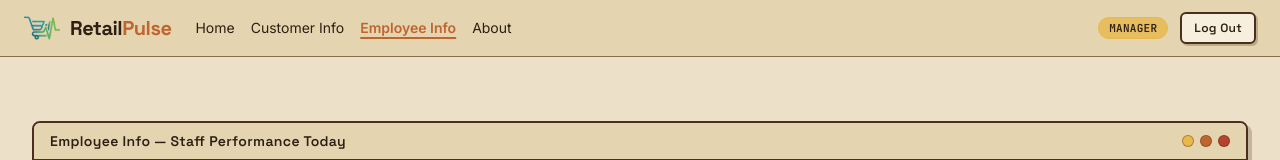
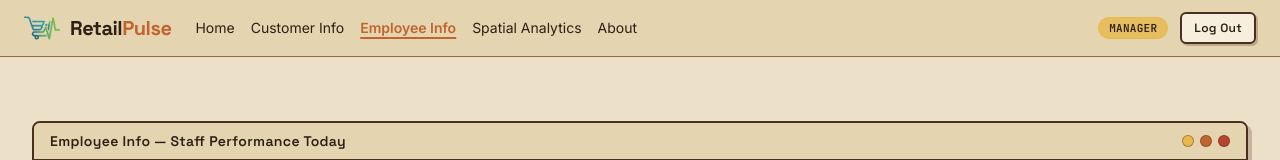
Before and after one commit to muhammad-moiz-ansari/retail-store-analysis, a Next.js app in the folder frontend/: page /employee-info in a window 1280 px wide. Shown: the top 160 px of the page. Built offline with nearby package versions, Linux system fonts and the light colour scheme.

Commit message:
feat: link spatial analytics page in navbar and footer

```diff
--- a/frontend/src/components/ui/Footer.tsx
+++ b/frontend/src/components/ui/Footer.tsx
@@ -8,6 +8,7 @@ const QUICK_LINKS = [
   { label: "Home", href: "/dashboard" },
   { label: "Customer Info", href: "/customer-info" },
   { label: "Employee Info", href: "/employee-info" },
+  { label: "Spatial Analytics", href: "/spatial-analytics" },
   { label: "About", href: "/about" },
 ];
 
--- a/frontend/src/components/ui/Navbar.tsx
+++ b/frontend/src/components/ui/Navbar.tsx
@@ -18,6 +18,7 @@ const NAV_LINKS = [
   { label: "Home", href: "/dashboard" },
   { label: "Customer Info", href: "/customer-info" },
   { label: "Employee Info", href: "/employee-info" },
+  { label: "Spatial Analytics", href: "/spatial-analytics" },
   { label: "About", href: "/about" },
 ];
 
--- a/frontend/src/components/ui/NavbarShell.tsx
+++ b/frontend/src/components/ui/NavbarShell.tsx
@@ -5,7 +5,7 @@ import { usePathname } from "next/navigation";
 import { Navbar } from "@/components/ui";
 
 /** Routes where the user is considered authenticated (show role + Log Out) */
-const AUTHENTICATED_ROUTES = ["/dashboard", "/customer-info", "/employee-info"];
+const AUTHENTICATED_ROUTES = ["/dashboard", "/customer-info", "/employee-info", "/spatial-analytics"];
 
 export function NavbarShell() {
   const pathname = usePathname();
```
